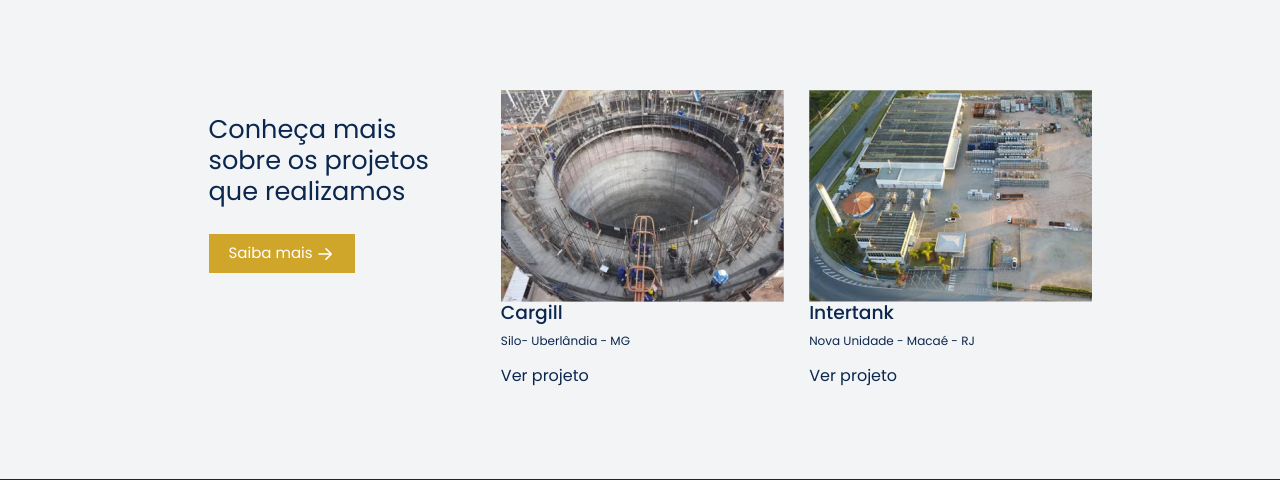
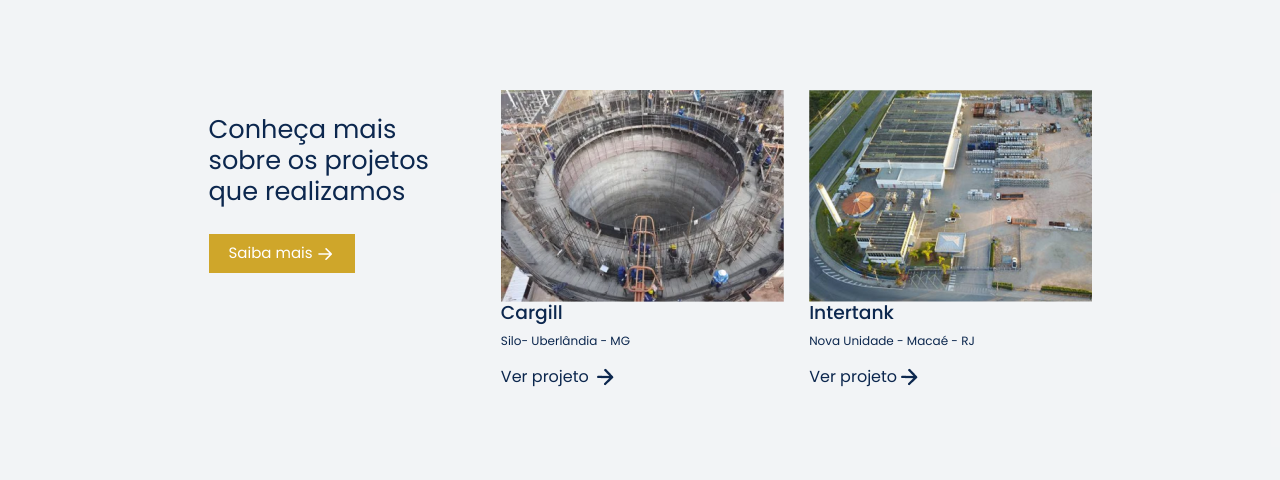
Before and after one commit to flavioborgesnunes/django.innovatore, a Django app: page /clientes in a window 1280 px wide. Shown: the part 1586-2066 px from the top of the page. Run offline with Django 4.2, Linux system fonts and the light colour scheme; some libraries are stand-ins or nearby versions.

Commit message:
incluir seta

```diff
--- a/core/templates/clientes.html
+++ b/core/templates/clientes.html
@@ -137,13 +137,13 @@
                 <img src="{% static 'image/clientes/cargil.png' %}" alt="">
                 <h3 class="titulo-projetos">Cargill</h3>
                 <p class="p-projetos">Silo- Uberlândia - MG</p>
-                <a href="">Ver projeto</a>
+                <a href="">Ver projeto <img src="{% static 'image/icons/seta-azul.png' %}" alt=""></a>
             </div>
             <div class="col-lg-3 m-3">
                 <img src="{% static 'image/clientes/intertank-2.png' %}" alt="">
                 <h3 class="titulo-projetos">Intertank</h3>
                 <p class="p-projetos">Nova Unidade - Macaé - RJ</p>
-                <a href="">Ver projeto</a>
+                <a href="">Ver projeto<img src="{% static 'image/icons/seta-azul.png' %}" alt=""></a>
             </div>
         </div>
     </div>
```
